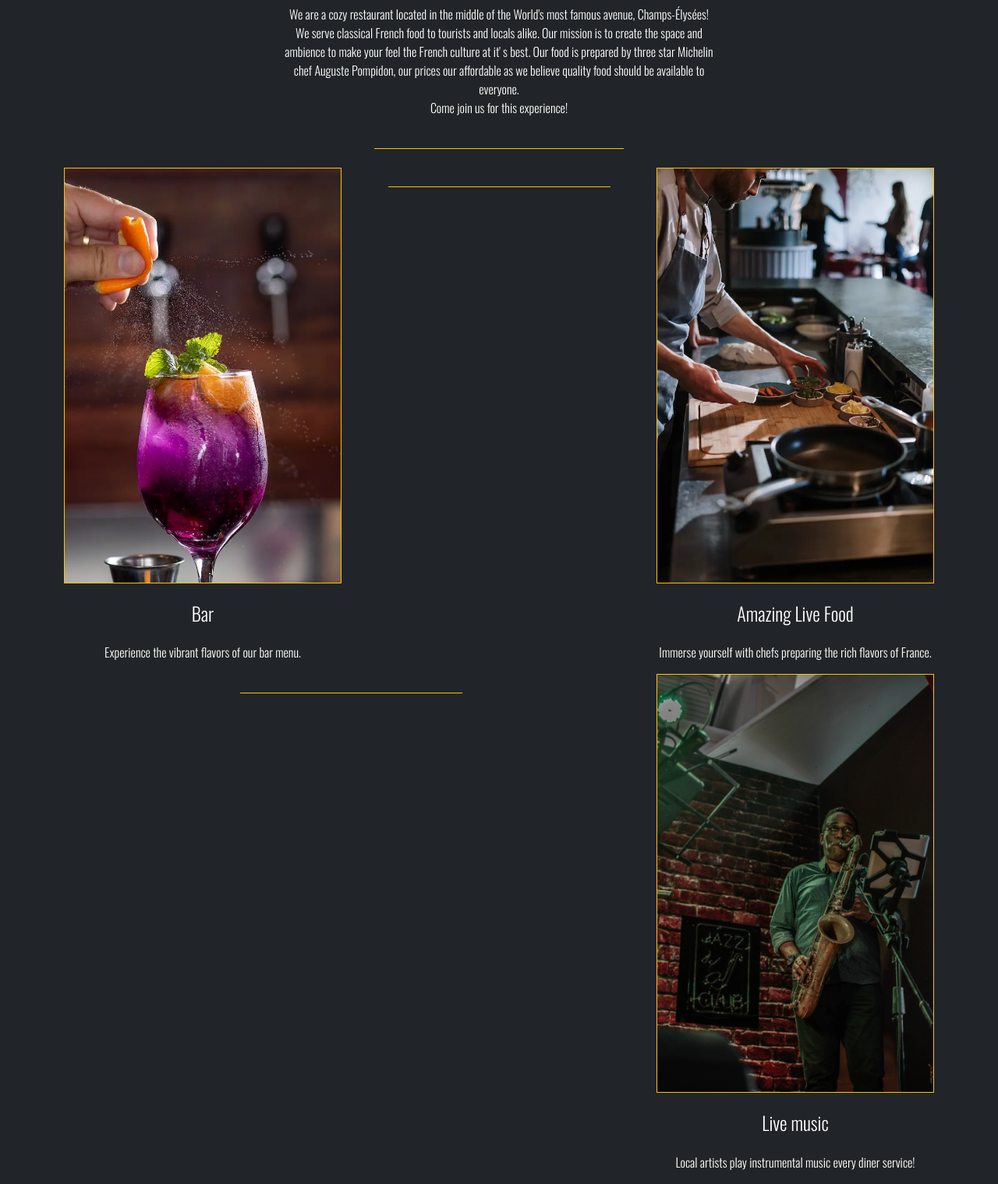
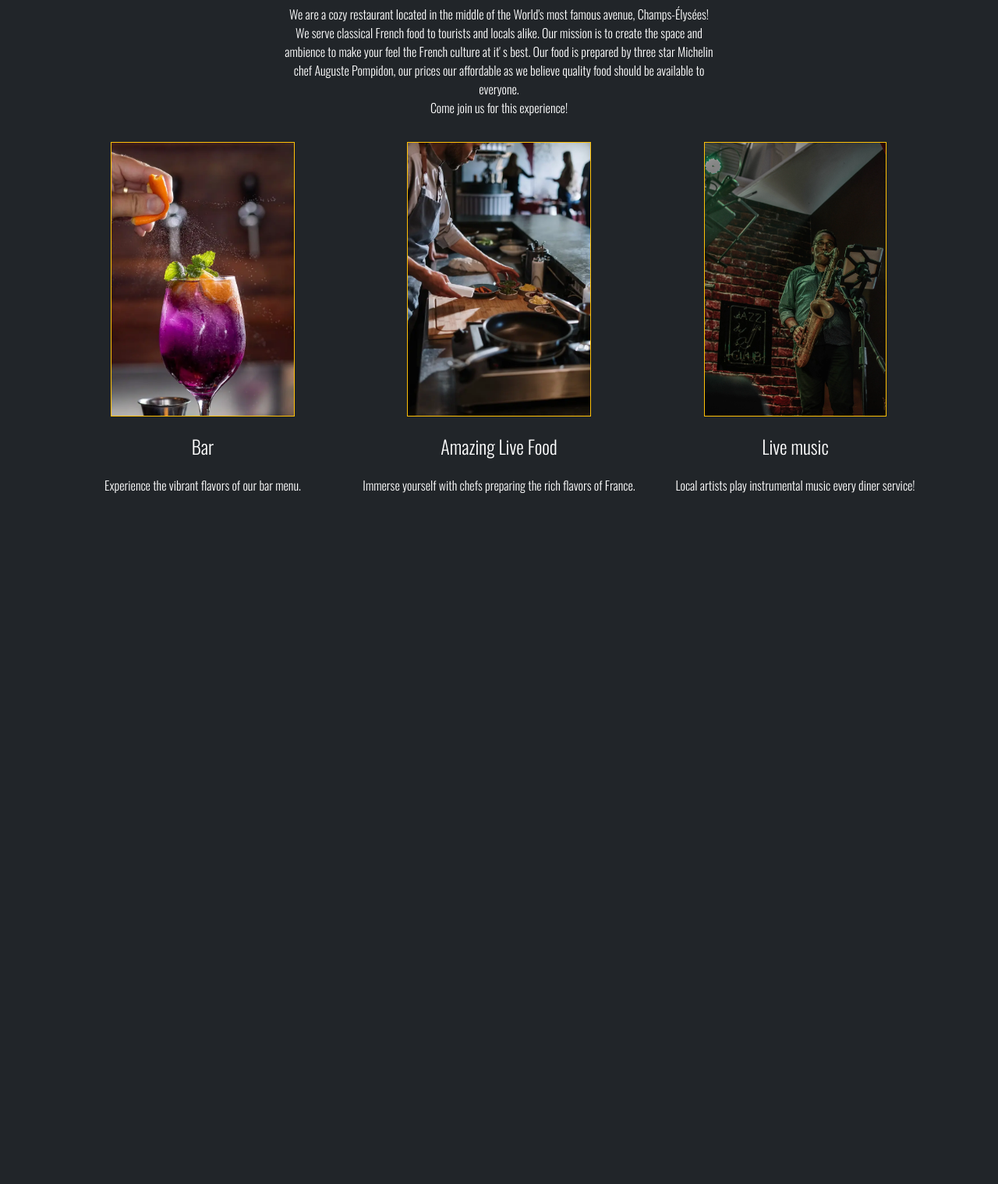
Before and after one commit to MartinFortuna/mrw-restaurant, a Django app: page / in a window 1280 px wide. Shown: the part 681-2199 px from the top of the page at 78% size. After the commit the page ends 1313 px from the top, so only its background shows below. Run offline with Django 3.2, Linux system fonts and the light colour scheme; some libraries are stand-ins or nearby versions.

Commit message:
Add media queries to ajust about section for md and lg screens

```diff
--- a/static/css/style.css
+++ b/static/css/style.css
@@ -74,3 +74,23 @@ main {
       padding-left: var(--bs-gutter-x,.1rem);
   }
   }
+
+  /* Ajust about section on medium to large screens */
+
+@media (max-width: 575.98px) {
+    .col-sm-4 img {
+      max-height: 15rem;
+    }
+}
+
+@media (min-width: 575.99px) {
+  .col-sm-4 img {
+    max-height: 22rem;
+  }
+}
+
+@media (min-width: 575.99px) {
+    .smallscreen {
+      display: none;
+    }
+  }
```
